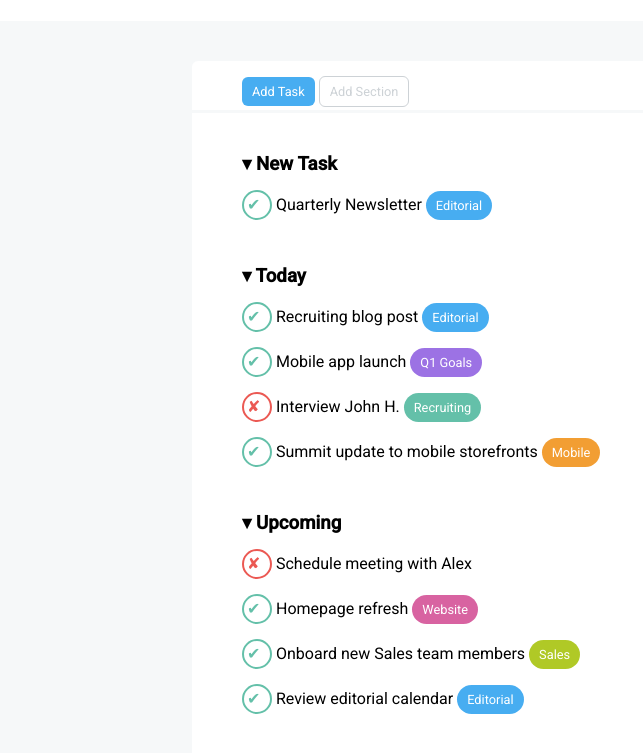
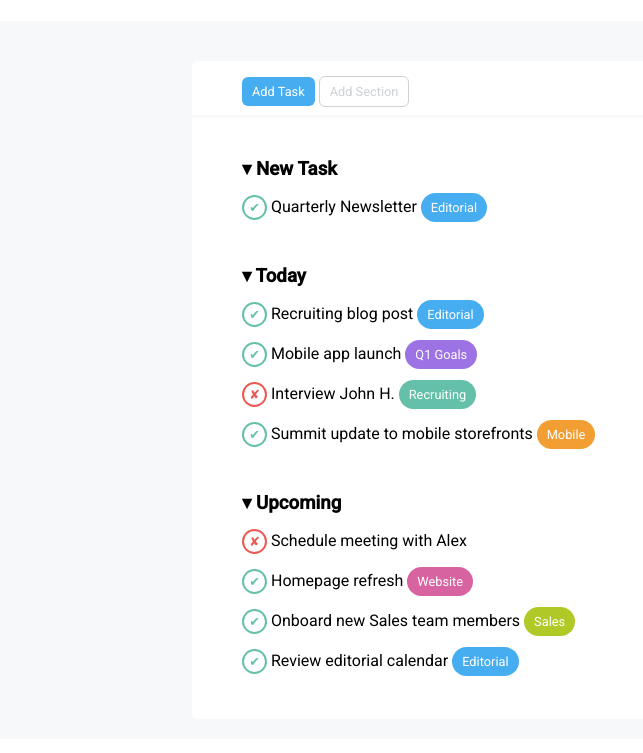
Before and after one commit to gab-che/html-css-toboolist, a plain HTML site: page index.html in a window 1280 px wide. Shown: the part 73-826 px from the top of the page, without its empty margins (0-643 px from the left). Drawn offline with Linux system fonts and the light colour scheme.

Commit message:
changed html semantic tags + fixed small circles

```diff
--- a/css/style.css
+++ b/css/style.css
@@ -38,7 +38,7 @@ main {
 }
 
 nav {
-    padding: 20px 0 10px 50px;
+    padding: 20px 0 15px 50px;
     border-bottom: 3px solid #f6f8f9;
 }
 
@@ -93,11 +93,13 @@ nav {
 }
 
 .circle {
-    width: 30px;
-    height: 30px;
+    width: 25px;
+    height: 25px;
     display: inline-block;
     border-radius: 50%;
     padding: 3px;
+    text-align: center;
+    font-size: 0.8rem;
 }
 
 .green-circle {
--- a/index.html
+++ b/index.html
@@ -37,16 +37,16 @@
             <div class="small-container">
 
                 <!-- Tre fake toggle lists -->
-                <div class="toggle">
+                <section class="toggle">
                     <h3>&#x25BE; New Task</h3>
                     <div class="task">
                         <div class="circle green-circle">&#10004;</div>
                         <span>Quarterly Newsletter</span>
                         <span class="blue-background white-text big-radius">Editorial</span>
                     </div>
-                </div>
+                </section>
 
-                <div class="toggle">
+                <section class="toggle">
                     <h3>&#x25BE; Today</h3>
                     <div class="task">
                         <div class="circle green-circle">&#10004;</div>
@@ -68,9 +68,9 @@
                         <span>Summit update to mobile storefronts</span>
                         <span class="orange-background white-text big-radius">Mobile</span>
                     </div>
-                </div>
+                </section>
 
-                <div class="toggle">
+                <section class="toggle">
                     <h3>&#x25BE; Upcoming</h3>
                     <div class="task">
                         <span class="circle red-circle">&#10008;</span>
@@ -91,7 +91,7 @@
                         <span>Review editorial calendar</span>
                         <span class="blue-background white-text big-radius">Editorial</span>
                     </div>
-                </div>
+                </section>
             </div>
         </div>
     </main>
```
